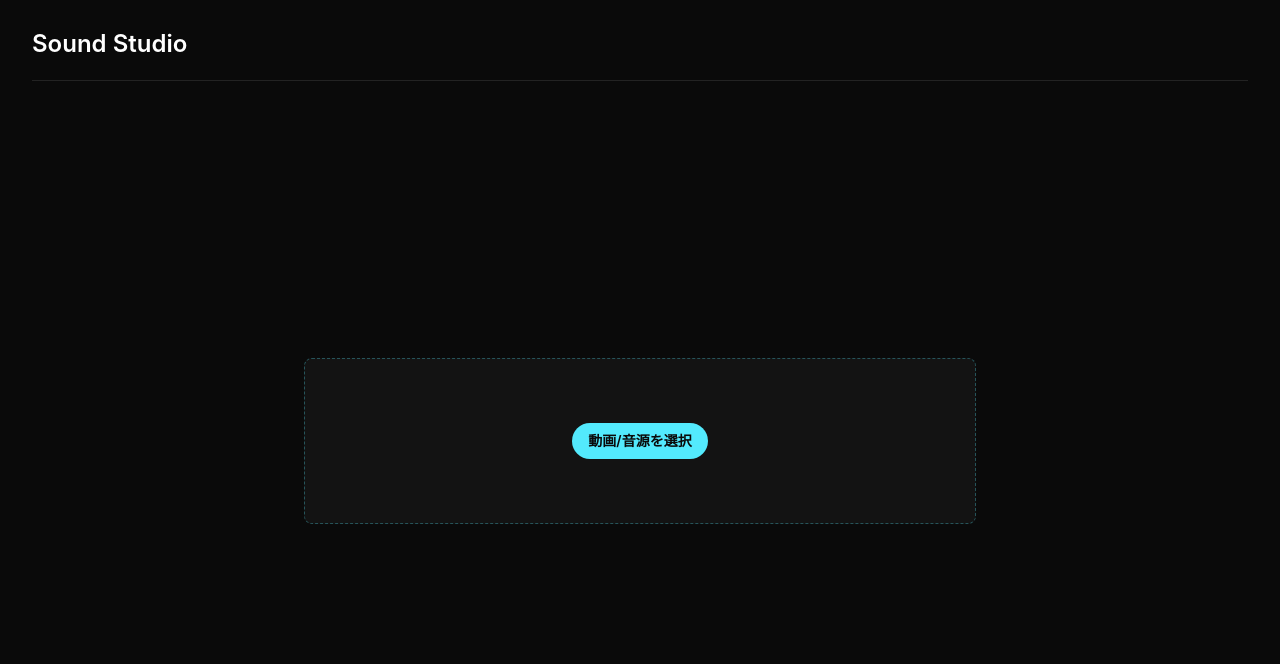
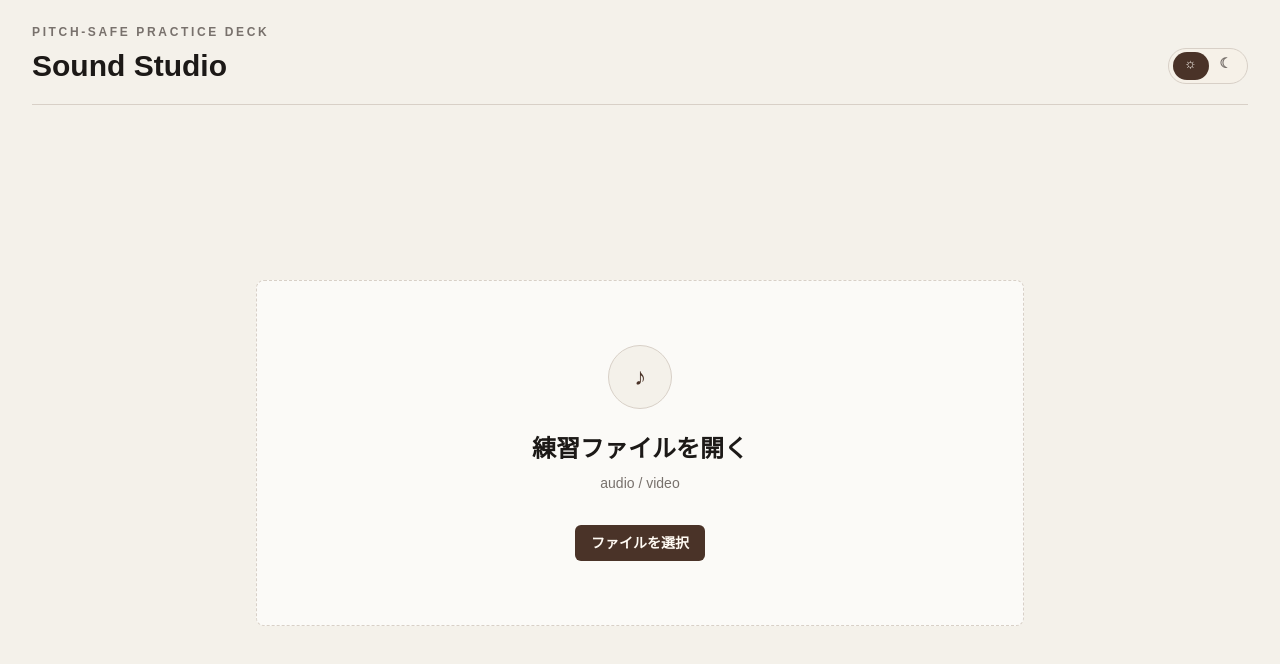
Before and after one commit to tocomi/sound-studio, a React (Vite) app: page / in a window 1280 px wide. Shown: the top 664 px of the page. Built offline with nearby package versions, Linux system fonts and the light colour scheme.

Commit message:
feat: デザインの刷新

```diff
--- a/package.json
+++ b/package.json
@@ -21,8 +21,10 @@
   },
   "dependencies": {
     "@base-ui/react": "^1.5.0",
+    "clsx": "^2.1.1",
     "react": "^19.2.6",
-    "react-dom": "^19.2.6"
+    "react-dom": "^19.2.6",
+    "tailwind-merge": "^3.6.0"
   },
   "devDependencies": {
     "@babel/core": "^7.29.0",
--- a/src/app.tsx
+++ b/src/app.tsx
@@ -2,9 +2,18 @@ import { useEffect, useState } from 'react'
 import { EmptyState } from './components/empty-state/empty-state.tsx'
 import { MediaStage } from './components/media-stage/media-stage.tsx'
 import { SpeedControl } from './components/speed-control/speed-control.tsx'
+import { ThemeToggle, type ThemeMode } from './components/theme-toggle/theme-toggle.tsx'
 import { Transport } from './components/transport/transport.tsx'
 import { usePlayer } from './player/use-player.ts'
 import type { LoadedMedia } from './types.ts'
+
+function getInitialThemeMode(): ThemeMode {
+  if (typeof window === 'undefined') {
+    return 'light'
+  }
+
+  return window.matchMedia('(prefers-color-scheme: dark)').matches ? 'dark' : 'light'
+}
 
 /**
  * アプリ全体の読込状態と再生画面を組み立てる。
@@ -15,6 +24,7 @@ function App() {
   const [loadedMedia, setLoadedMedia] = useState<LoadedMedia | null>(null)
   const [mediaElement, setMediaElement] = useState<HTMLMediaElement | null>(null)
   const [playbackRate, setPlaybackRate] = useState(1)
+  const [themeMode, setThemeMode] = useState<ThemeMode>(getInitialThemeMode)
   const player = usePlayer(mediaElement, playbackRate)
 
   useEffect(() => {
@@ -43,26 +53,46 @@ function App() {
     setPlaybackRate(1)
   }
 
+  function toggleThemeMode() {
+    setThemeMode(themeMode === 'light' ? 'dark' : 'light')
+  }
+
   return (
-    <main className="min-h-dvh bg-neutral-950 text-neutral-100">
+    <main
+      className="min-h-dvh overflow-hidden bg-studio-page text-studio-text"
+      data-theme={themeMode}
+    >
       <div className="mx-auto flex min-h-dvh w-full max-w-7xl flex-col gap-6 px-5 py-6 sm:px-8">
-        <header className="flex flex-wrap items-center justify-between gap-3 border-b border-white/10 pb-5">
-          <div>
-            <h1 className="mt-1 text-2xl font-semibold text-white">Sound Studio</h1>
+        <header className="flex flex-wrap items-end justify-between gap-4 border-b border-studio-border pb-5">
+          <div className="min-w-0">
+            <p className="text-xs font-semibold tracking-[0.22em] text-studio-text-soft uppercase">
+              pitch-safe practice deck
+            </p>
+            <h1 className="mt-2 text-3xl font-semibold tracking-normal text-studio-text">
+              Sound Studio
+            </h1>
+            {loadedMedia ? (
+              <p className="mt-2 max-w-[min(44rem,100%)] truncate text-sm text-studio-text-muted">
+                {loadedMedia.file.name}
+              </p>
+            ) : null}
           </div>
+          <div className="flex items-center gap-2">
+            <ThemeToggle themeMode={themeMode} onThemeModeToggle={toggleThemeMode} />
             {loadedMedia ? (
               <button
-              className="touch-manipulation rounded-md border border-white/15 px-3 py-2 text-sm font-medium text-neutral-200 transition hover:border-white/30 hover:bg-white/10 focus-visible:ring-2 focus-visible:ring-cyan-300 focus-visible:ring-offset-2 focus-visible:ring-offset-neutral-950 focus-visible:outline-none motion-reduce:transition-none"
+                className="touch-manipulation rounded-md border border-studio-border bg-studio-surface-raised px-3 py-2 text-sm font-medium text-studio-accent transition hover:border-studio-border-strong hover:bg-studio-surface-muted focus-visible:ring-2 focus-visible:ring-studio-border-strong focus-visible:ring-offset-2 focus-visible:ring-offset-studio-page focus-visible:outline-none motion-reduce:transition-none"
                 type="button"
                 onClick={resetMedia}
               >
                 別のファイルを開く
               </button>
             ) : null}
+          </div>
         </header>
 
         {loadedMedia ? (
-          <section className="grid flex-1 gap-6 lg:grid-cols-[minmax(0,1fr)_20rem]">
+          <section className="grid flex-1 gap-6 lg:grid-cols-[minmax(0,1fr)_21rem]">
             <div className="flex min-w-0 flex-col gap-4">
               <MediaStage loadedMedia={loadedMedia} onMediaElementChange={setMediaElement} />
               <Transport
@@ -75,16 +105,18 @@ function App() {
               />
               <SpeedControl playbackRate={playbackRate} onPlaybackRateChange={setPlaybackRate} />
             </div>
-            <aside className="rounded-lg border border-white/10 bg-neutral-900/60 p-4">
+            <aside className="flex min-h-72 flex-col rounded-lg border border-studio-border bg-studio-surface p-4">
               <div className="flex items-center justify-between gap-3">
-                <h2 className="text-sm font-semibold text-neutral-100">セクション</h2>
-                <span className="rounded-full bg-neutral-800 px-2 py-1 text-xs text-neutral-400">
-                  v1
+                <h2 className="text-sm font-semibold text-studio-text">セクション</h2>
+                <span className="rounded-full bg-studio-surface-muted px-2 py-1 text-xs text-studio-text-muted">
+                  0
                 </span>
               </div>
-              <div className="mt-5 rounded-md border border-dashed border-white/10 px-4 py-8 text-sm leading-6 text-neutral-400">
-                セクションのマーカー表示と区間ループは、v0 の再生コントロールを確認してから
-                追加します。
+              <div className="mt-5 grid flex-1 place-items-center rounded-md border border-dashed border-studio-border bg-studio-surface-muted px-4 py-8 text-center">
+                <div>
+                  <p className="text-sm font-medium text-studio-text-muted">未登録</p>
+                  <p className="mt-2 text-xs text-studio-text-soft">A / B loop points</p>
+                </div>
               </div>
             </aside>
           </section>
--- a/src/components/empty-state/empty-state.tsx
+++ b/src/components/empty-state/empty-state.tsx
@@ -1,3 +1,5 @@
+import { useState } from 'react'
+
 type EmptyStateProps = {
   onFileSelected: (file: File) => void
 }
@@ -7,6 +9,8 @@ type EmptyStateProps = {
  * 未読込時の入口を単一の行動に絞り、練習開始までの迷いを減らすために分けている。
  */
 export function EmptyState({ onFileSelected }: EmptyStateProps) {
+  const [isDragging, setIsDragging] = useState(false)
+
   function handleFileChange(event: React.ChangeEvent<HTMLInputElement>) {
     const selectedFile = event.target.files?.[0]
 
@@ -15,15 +19,50 @@ export function EmptyState({ onFileSelected }: EmptyStateProps) {
     }
   }
 
+  function handleDragOver(event: React.DragEvent<HTMLLabelElement>) {
+    event.preventDefault()
+    setIsDragging(true)
+  }
+
+  function handleDragLeave() {
+    setIsDragging(false)
+  }
+
+  function handleDrop(event: React.DragEvent<HTMLLabelElement>) {
+    event.preventDefault()
+    setIsDragging(false)
+
+    const selectedFile = event.dataTransfer.files[0]
+
+    if (selectedFile?.type.startsWith('audio/') || selectedFile?.type.startsWith('video/')) {
+      onFileSelected(selectedFile)
+    }
+  }
+
   return (
-    <section className="grid flex-1 place-items-center">
-      <label className="flex w-full max-w-2xl cursor-pointer flex-col items-center gap-5 rounded-lg border border-dashed border-cyan-300/30 bg-neutral-900/70 px-8 py-16 text-center transition focus-within:border-cyan-200/70 focus-within:ring-2 focus-within:ring-cyan-300 focus-within:ring-offset-2 focus-within:ring-offset-neutral-950 hover:border-cyan-200/70 hover:bg-neutral-900 motion-reduce:transition-none">
-        <span className="rounded-full bg-cyan-300 px-4 py-2 text-sm font-semibold text-neutral-950">
-          動画/音源を選択
+    <section className="grid flex-1 place-items-center py-10">
+      <label
+        className={
+          isDragging
+            ? 'group relative flex w-full max-w-3xl cursor-pointer flex-col items-center overflow-hidden rounded-lg border border-studio-border-strong bg-studio-surface-muted px-8 py-16 text-center transition focus-within:ring-2 focus-within:ring-studio-border-strong focus-within:ring-offset-2 focus-within:ring-offset-studio-page focus-within:outline-none motion-reduce:transition-none'
+            : 'group relative flex w-full max-w-3xl cursor-pointer flex-col items-center overflow-hidden rounded-lg border border-dashed border-studio-border bg-studio-surface px-8 py-16 text-center transition focus-within:border-studio-border-strong focus-within:ring-2 focus-within:ring-studio-border-strong focus-within:ring-offset-2 focus-within:ring-offset-studio-page focus-within:outline-none hover:border-studio-border-strong hover:bg-studio-surface-raised motion-reduce:transition-none'
+        }
+        onDragOver={handleDragOver}
+        onDragLeave={handleDragLeave}
+        onDrop={handleDrop}
+      >
+        <span className="grid size-16 place-items-center rounded-full border border-studio-border bg-studio-page text-2xl text-studio-accent">
+          ♪
+        </span>
+        <span className="mt-6 text-2xl font-semibold text-studio-text">練習ファイルを開く</span>
+        <span className="mt-2 text-sm text-studio-text-soft">audio / video</span>
+        <span className="mt-8 rounded-md bg-studio-accent px-4 py-2 text-sm font-semibold text-studio-accent-contrast transition group-hover:bg-studio-accent-hover">
+          ファイルを選択
         </span>
         <input
-          className="sr-only"
+          className="absolute inset-0 cursor-pointer opacity-0"
           type="file"
+          aria-label="練習ファイルを開く"
           accept="audio/*,video/*"
           onChange={handleFileChange}
         />
--- /dev/null
+++ b/src/components/theme-toggle/theme-toggle.tsx
@@ -0,0 +1,53 @@
+import { cn } from '../../lib/cn.ts'
+
+export type ThemeMode = 'dark' | 'light'
+
+type ThemeToggleProps = {
+  themeMode: ThemeMode
+  onThemeModeToggle: () => void
+}
+
+/**
+ * ライト/ダークテーマの切り替え UI を表示する。
+ * テーマ制御の見た目とアクセシビリティ属性を App から分け、画面構成側に
+ * トグルの内部表現が漏れないようにするために分けている。
+ */
+export function ThemeToggle({ themeMode, onThemeModeToggle }: ThemeToggleProps) {
+  const isDark = themeMode === 'dark'
+
+  return (
+    <button
+      className="relative grid h-9 w-20 touch-manipulation grid-cols-2 rounded-full border border-studio-border bg-studio-surface-muted p-1 text-sm font-semibold text-studio-text-soft transition hover:border-studio-border-strong focus-visible:ring-2 focus-visible:ring-studio-border-strong focus-visible:ring-offset-2 focus-visible:ring-offset-studio-page focus-visible:outline-none motion-reduce:transition-none"
+      type="button"
+      aria-label={themeMode === 'light' ? 'ダークモードに切り替え' : 'ライトモードに切り替え'}
+      aria-pressed={themeMode === 'dark'}
+      title={themeMode === 'light' ? 'Dark mode' : 'Light mode'}
+      onClick={onThemeModeToggle}
+    >
+      <span
+        className={cn(
+          'absolute top-[3px] left-1 h-7 w-9 rounded-full bg-studio-accent transition-transform motion-reduce:transition-none',
+          isDark ? 'translate-x-9' : 'translate-x-0',
+        )}
+      />
+      <span
+        className={cn(
+          'relative z-10 grid place-items-center',
+          isDark ? 'text-studio-text-soft' : 'text-studio-accent-contrast',
+        )}
+        aria-hidden="true"
+      >
+        ☼
+      </span>
+      <span
+        className={cn(
+          'relative z-10 grid place-items-center',
+          isDark ? 'text-studio-accent-contrast' : 'text-studio-text-soft',
+        )}
+        aria-hidden="true"
+      >
+        ☾
+      </span>
+    </button>
+  )
+}
--- a/src/index.css
+++ b/src/index.css
@@ -1,10 +1,132 @@
 @import 'tailwindcss';
 
-/* ダーク基調（DESIGN.md）。トークンは実装が進んだら @theme に寄せる。 */
+@theme inline {
+  --color-studio-page: var(--studio-page);
+  --color-studio-surface: var(--studio-surface);
+  --color-studio-surface-muted: var(--studio-surface-muted);
+  --color-studio-surface-raised: var(--studio-surface-raised);
+  --color-studio-border: var(--studio-border);
+  --color-studio-border-strong: var(--studio-border-strong);
+  --color-studio-text: var(--studio-text);
+  --color-studio-text-muted: var(--studio-text-muted);
+  --color-studio-text-soft: var(--studio-text-soft);
+  --color-studio-accent: var(--studio-accent);
+  --color-studio-accent-hover: var(--studio-accent-hover);
+  --color-studio-accent-contrast: var(--studio-accent-contrast);
+  --color-studio-track: var(--studio-track);
+  --color-studio-media: var(--studio-media);
+}
+
 :root {
+  color-scheme: light dark;
+  font-family:
+    ui-sans-serif, 'Avenir Next', 'Hiragino Kaku Gothic ProN', 'Yu Gothic', Meiryo, sans-serif;
+}
+
+:root,
+[data-theme='light'] {
+  --studio-page: #f4f1ea;
+  --studio-surface: #fbfaf7;
+  --studio-surface-muted: #f6f1e8;
+  --studio-surface-raised: #ffffff;
+  --studio-border: #d8d0c7;
+  --studio-border-strong: #9b806b;
+  --studio-text: #1c1917;
+  --studio-text-muted: #57534e;
+  --studio-text-soft: #78716c;
+  --studio-accent: #4a3328;
+  --studio-accent-hover: #5d4235;
+  --studio-accent-contrast: #fffaf3;
+  --studio-track: #e7e2dc;
+  --studio-media: #0c0a09;
+  color-scheme: light;
+}
+
+@media (prefers-color-scheme: dark) {
+  :root {
+    --studio-page: #211b17;
+    --studio-surface: #2a231f;
+    --studio-surface-muted: #332b25;
+    --studio-surface-raised: #312923;
+    --studio-border: #514238;
+    --studio-border-strong: #bc8e70;
+    --studio-text: #f4eee7;
+    --studio-text-muted: #c9bcb0;
+    --studio-text-soft: #a99688;
+    --studio-accent: #bc8e70;
+    --studio-accent-hover: #d0a182;
+    --studio-accent-contrast: #1e1713;
+    --studio-track: #493c34;
+    --studio-media: #0c0a09;
+  }
+}
+
+[data-theme='dark'] {
+  --studio-page: #211b17;
+  --studio-surface: #2a231f;
+  --studio-surface-muted: #332b25;
+  --studio-surface-raised: #312923;
+  --studio-border: #514238;
+  --studio-border-strong: #bc8e70;
+  --studio-text: #f4eee7;
+  --studio-text-muted: #c9bcb0;
+  --studio-text-soft: #a99688;
+  --studio-accent: #bc8e70;
+  --studio-accent-hover: #d0a182;
+  --studio-accent-contrast: #1e1713;
+  --studio-track: #493c34;
+  --studio-media: #0c0a09;
   color-scheme: dark;
 }
 
 body {
-  @apply bg-neutral-950 text-neutral-100;
+  @apply bg-studio-page text-studio-text;
 }
+
+button:not(:disabled),
+input[type='file']:not(:disabled) {
+  cursor: pointer;
+}
+
+button:disabled,
+input:disabled {
+  cursor: not-allowed;
+}
+
+.range-control {
+  @apply h-6 cursor-pointer appearance-none bg-transparent;
+}
+
+.range-control::-webkit-slider-runnable-track {
+  height: 0.5rem;
+  border: 1px solid var(--studio-border);
+  border-radius: 999px;
+  background: var(--studio-track);
+}
+
+.range-control::-webkit-slider-thumb {
+  width: 1rem;
+  height: 1rem;
+  margin-top: -0.3rem;
+  appearance: none;
+  border: 2px solid var(--studio-surface);
+  border-radius: 999px;
+  background: var(--studio-accent);
+  box-shadow: 0 1px 2px color-mix(in srgb, var(--studio-accent) 24%, transparent);
+}
+
+.range-control::-moz-range-track {
+  height: 0.5rem;
+  border: 1px solid var(--studio-border);
+  border-radius: 999px;
+  background: var(--studio-track);
+}
+
+.range-control::-moz-range-thumb {
+  width: 1rem;
+  height: 1rem;
+  border: 2px solid var(--studio-surface);
+  border-radius: 999px;
+  background: var(--studio-accent);
+  box-shadow: 0 1px 2px color-mix(in srgb, var(--studio-accent) 24%, transparent);
+}
--- /dev/null
+++ b/src/lib/cn.ts
@@ -0,0 +1,10 @@
+import { clsx, type ClassValue } from 'clsx'
+import { twMerge } from 'tailwind-merge'
+
+/**
+ * 条件付き className を安全に連結する。
+ * clsx で条件分岐を扱い、tailwind-merge で競合する Tailwind class を後勝ちにするための helper。
+ */
+export function cn(...inputs: ClassValue[]) {
+  return twMerge(clsx(inputs))
+}
```
Also changed, not shown: src/components/media-stage/media-stage.tsx (+18 -5 lines), src/components/speed-control/speed-control.tsx (+6 -6 lines), src/components/transport/transport.tsx (+4 -5 lines), 2 other files (tests, documents, lock files or other folders). Lines whose indentation alone changed are shown as unchanged.
